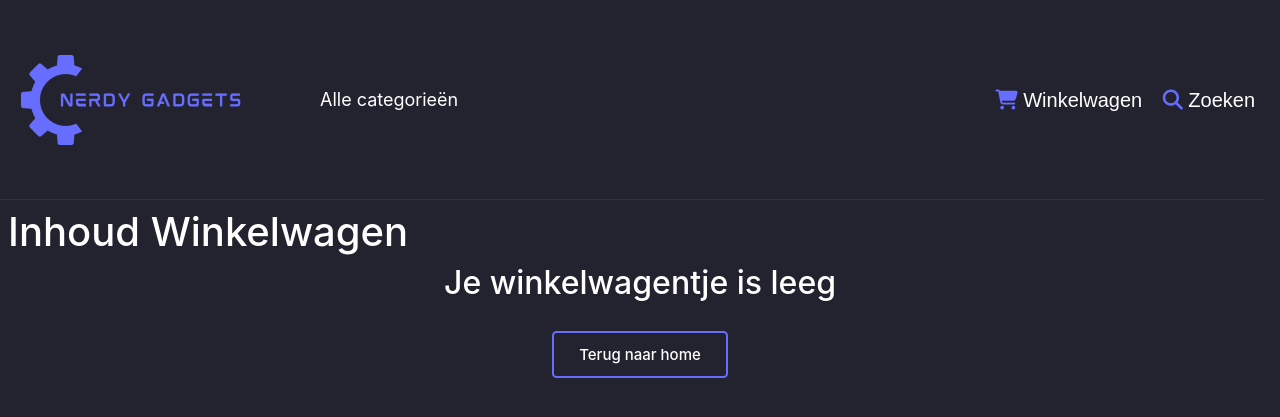
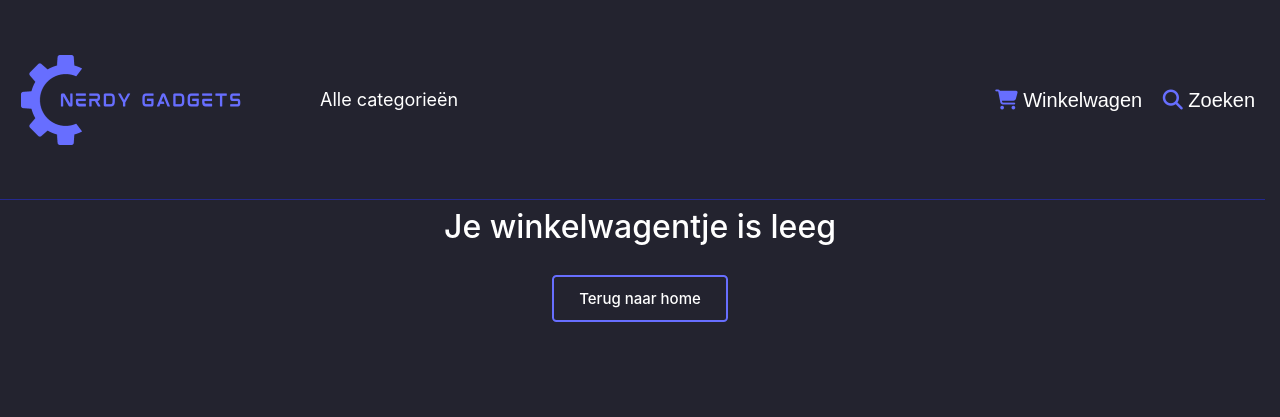
Before and after one commit to Koenicul/NerdyGadgets, a PHP site: page /cart.php in a window 1280 px wide. Shown: the top 417 px of the page. Run offline with PHP 8.4, Linux system fonts and the light colour scheme; data that the repository does not hold is empty; some libraries are stand-ins or nearby versions; some web fonts are replaced.

Commit message:
removed title if cart is empty

```diff
--- a/cart.php
+++ b/cart.php
@@ -28,10 +28,11 @@ if (isset($_POST["deleteProduct"])) {
 </script>
 
 <div class="p-2">
-    <h1>Inhoud Winkelwagen</h1>
+
     <?php
     if (isset($_SESSION['cart']) && count($_SESSION['cart']) > 0) {
         ?>
+        <h1>Inhoud Winkelwagen</h1>
         <div class="row">
             <div class="col-8">
                 <?php
```
